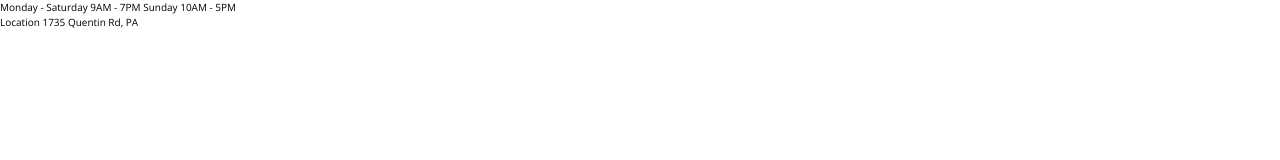
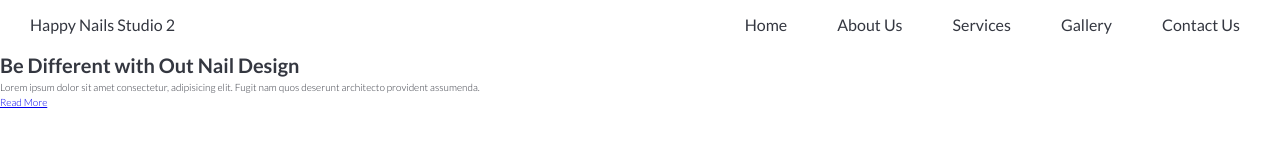
Before and after one commit to Suonx002/nail_salon, a website: page index.html in a window 1280 px wide. Drawn offline with nearby package versions, Linux system fonts and the light colour scheme.

Commit message:
nav html mockup and css styling

```diff
--- a/index.html
+++ b/index.html
@@ -5,40 +5,39 @@
     <meta name="viewport" content="width=device-width, initial-scale=1.0" />
     <meta http-equiv="X-UA-Compatible" content="ie=edge" />
     <link rel="stylesheet" href="./css/style.css" />
-    <link
-      rel="stylesheet"
-      href="https://cdn.jsdelivr.net/npm/@ionic/core/css/ionic.bundle.css"
-    />
 
     <title>Happy Nails Studio 2</title>
   </head>
   <body>
+    <nav class="nav">
+      <a href="#" class="nav__logo">Happy Nails Studio 2</a>
+      <ul class="nav__list">
+        <li class="nav__item">
+          <a href="#">Home</a>
+        </li>
+        <li class="nav__item">
+          <a href="#">About Us</a>
+        </li>
+        <li class="nav__item">
+          <a href="#">Services</a>
+        </li>
+        <li class="nav__item">
+          <a href="#">Gallery</a>
+        </li>
+        <li class="nav__item">
+          <a href="#">Contact Us</a>
+        </li>
+      </ul>
+    </nav>
     <header id="header" class="header">
-      <div class="header__content">
-        <div class="header__contact">
-          <p class="header__opening">
-            <span class="header__date"
-              >Monday - Saturday
-              <span class="header__time">9AM - 7PM</span></span
-            >
-            <span class="header__date"
-              >Sunday <span class="header__time">10AM - 5PM</span></span
-            >
-          </p>
-          <p class="header__location">
-            Location <span class="header__address">1735 Quentin Rd, PA</span>
-          </p>
-        </div>
+      <div class="header__text-box">
+        <h1>Be Different with Out Nail Design</h1>
+        <p>
+          Lorem ipsum dolor sit amet consectetur, adipisicing elit. Fugit nam
+          quos deserunt architecto provident assumenda.
+        </p>
+        <a href="#" class="cta-btn">Read More</a>
       </div>
     </header>
-
-    <script
-      type="module"
-      src="https://cdn.jsdelivr.net/npm/@ionic/core/dist/ionic/ionic.esm.js"
-    ></script>
-    <script
-      nomodule
-      src="https://cdn.jsdelivr.net/npm/@ionic/core/dist/ionic/ionic.js"
-    ></script>
   </body>
 </html>
--- a/sass/_base.scss
+++ b/sass/_base.scss
@@ -1,3 +1,8 @@
+@import url('https://fonts.googleapis.com/css?family=Lato:300,400,700&display=swap');
+
+$color-grey-light-1: #b1b1b1;
+$color-grey-dark-1: #343740;
+
 *,
 *::before,
 *::after {
@@ -12,6 +17,15 @@ html {
 }
 
 body {
-  font-family: 'Open Sans', sans-serif;
+  font-family: 'Lato', sans-serif;
   line-height: 1.5;
+  min-height: 100vh;
+  color: $color-grey-dark-1;
+
+  font-weight: 300;
 }
+
+.container {
+  max-width: 120rem;
+  margin: 0 auto;
+}
--- /dev/null
+++ b/sass/_nav.scss
@@ -0,0 +1,33 @@
+.nav {
+  display: flex;
+  justify-content: space-between;
+  align-items: center;
+  font-size: 1.6rem;
+  height: 5rem;
+  padding: 2rem;
+  background-color: #fff;
+
+  &__logo,
+  &__item a:link,
+  &__item a:visited {
+    padding: 1rem;
+    text-decoration: none;
+    color: $color-grey-dark-1;
+    font-weight: 400;
+  }
+
+  &__list {
+    display: flex;
+    list-style: none;
+    align-items: center;
+    justify-content: center;
+  }
+
+  &__item {
+    padding: 1rem;
+
+    &:not(:last-child) {
+      margin-right: 1rem;
+    }
+  }
+}
--- a/sass/main.scss
+++ b/sass/main.scss
@@ -1,6 +1,5 @@
-@import url('https://fonts.googleapis.com/css?family=Dancing+Script:400,700|Open+Sans:400,700&display=swap');
-
 @import 'base';
+@import 'nav';
 @import 'typography';
 @import 'header';
 @import 'homes';
```
Also changed, not shown: css/style.css, css/svg/001-hand.svg (deleted), css/svg/002-pin.svg (deleted), css/svg/003-clock.svg (deleted), css/svg/004-pedicure.svg (deleted), css/svg/005-skin-care.svg (deleted), css/svg/006-fashion.svg (deleted), css/svg/007-nail.svg (deleted), img/hero-1.jpg (added), img/hero-2.jpg (added), img/hero-3.jpg (added), img/sprite.svg (added), img/svg/clock.svg (added), img/svg/location.svg (added), 1 more files.
